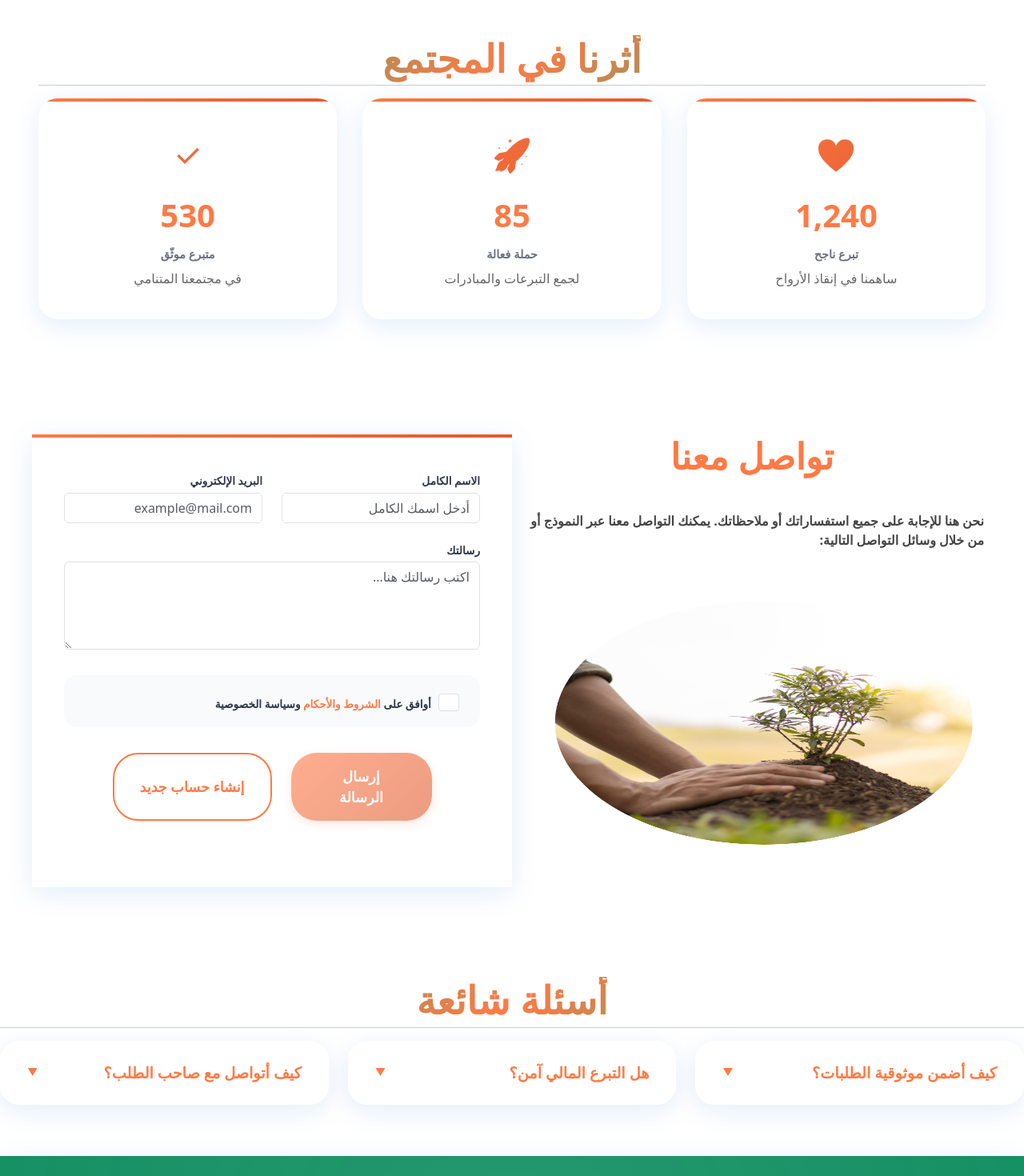
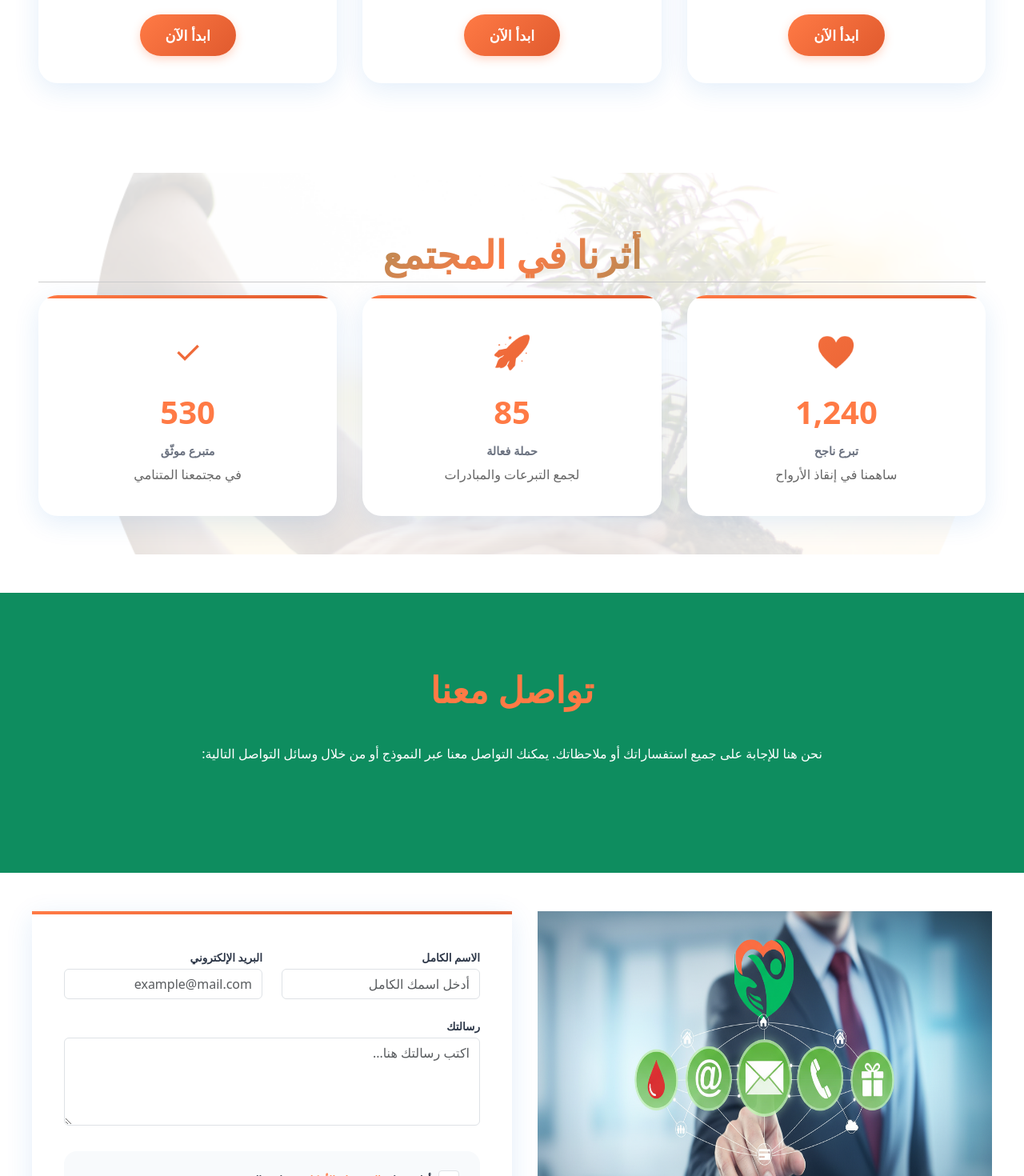
Before and after one commit to ahmedmiske/tabaro, a React (Create React App) app in the folder client/: page / in a window 1280 px wide. Shown: the part 2740-4210 px from the top of the page at 80% size. Built offline with nearby package versions, Linux system fonts and the light colour scheme; no server answers.

Commit message:
توضيح نص فصل خدماتنا وتعديلات الأسئلة الشائعة والعناوين

```diff
--- a/client/src/components/About.css
+++ b/client/src/components/About.css
@@ -1,3 +1,21 @@
+.stats-section {
+  background: url('../images/fundo-about.png') center/cover no-repeat;
+  position: relative;
+  z-index: 1;
+  padding-top: 3rem;
+  padding-bottom: 3rem;
+}
+.stats-section::before {
+  content: '';
+  position: absolute;
+  inset: 0;
+  background: rgba(255,255,255,0.85); /* طبقة شفافة لزيادة وضوح النص */
+  z-index: 2;
+}
+.stats-section > * {
+  position: relative;
+  z-index: 3;
+}
 /* ====== Contact Info List Design ====== */
 .contact-info-list {
   background: #f8fafc;
@@ -86,6 +104,7 @@
   position: relative;
   line-height: 1.2;
   margin-bottom: 1rem !important;
+    color: #ffffff !important; /* تغيير لون نص العناوين الرئيسية إلى الأبيض */
 }
 
 
@@ -138,6 +157,7 @@
   position: relative;
   overflow: hidden;
 }
+
 
 
 .about-hero::before {
@@ -555,11 +575,31 @@
   flex: 1 1 50%;
 
 }
+/*======Separador ==== */
+.separador{
+  width: 100%;
+  height: 350px;
+  background-color: #0E8D5F;
+  display: flex;
+  justify-content: center;
+  align-items: center;
+
+}
+/* ========= تنسيق صورة تواصل معنا ========== */
+.divider{
+   margin:  0rem 0rem 0rem 2rem;
+  height: 100%;
+
+}
+.divider-img{
+  width: 100%;
+  height: 100%;
+}
 .form-description{
   grid-column: 1 / -1;
   font-size: 1rem;
   margin-bottom: 2rem;
-  color: #444;
+  color: #ffffff;
  padding: 10px;
 }
 .contact-info-list{
@@ -709,7 +749,7 @@
 
 .secondary-btn:hover {
   background: var(--primary-orange);
-  color: #fff;
+  color: #ffffff;
   transform: translateY(-3px);
   box-shadow: 0 4px 12px rgba(255, 122, 69, 0.3);
 }
@@ -749,13 +789,13 @@
 
 /* ===== الأسئلة الشائعة ===== */
 .faq-section {
-  margin-bottom: 4rem;
+  margin: 2rem;
 }
 
 .faq-grid {
   display: grid;
-  grid-template-columns: repeat(3, 1fr);
-  gap: 1.5rem;
+  grid-template-columns: repeat(2, 1fr);
+  gap: 2rem;
 }
 
 .faq-item {
--- a/client/src/components/About.js
+++ b/client/src/components/About.js
@@ -183,6 +183,18 @@ function About() {
     {
       question: "كيف أتواصل مع صاحب الطلب؟",
       answer: "من صفحة الطلب، استخدم زر \"تواصل\"—ستجد الهاتف/الواتساب بعد تحقق الصلاحيات."
+    },
+    {
+      question: "هل يمكنني التطوع بدون خبرة سابقة؟",
+      answer: "نعم، نوفر فرص تطوع تناسب جميع المستويات ونقدم التوجيه والدعم اللازم."
+    },
+    {
+      question: "كيف أتابع حالة طلبي أو تبرعي؟",
+      answer: "يمكنك متابعة حالة الطلب أو التبرع من خلال حسابك الشخصي في المنصة وستصلك إشعارات بالتحديثات."
+    },
+    {
+      question: "هل يمكنني اقتراح خدمة أو مبادرة جديدة؟",
+      answer: "بكل سرور! يمكنك إرسال اقتراحك عبر نموذج التواصل وسنقوم بدراسته والرد عليك."
     }
   ];
 
@@ -252,8 +264,13 @@ function About() {
         </header>
 
         {/* الخدمات */}
+        <section className="separador">
+          <div className="separador-content">
+             <h2 className="section-title">خدماتنا</h2>
+          </div>
+        </section>
         <section aria-label="الخدمات المتاحة" className="services-section">
-          <h2 className="section-title">خدماتنا</h2>
+
           <div className="services-grid">
             {serviceCards.map((service, index) => (
               <div key={index} className="service-card reveal" data-animate="up">
@@ -287,21 +304,24 @@ function About() {
             ))}
           </div>
         </section>
-
-        {/* نموذج الاتصال المحسن */}
-
-
-        <section className="contact-form-section" aria-labelledby="form-title">
-          <div className="form-header">
+        <section className="separador">
+          <div className="separador-content">
             <h3 id="form-title" className="form-title">تواصل معنا</h3>
             <p className="form-description">
               نحن هنا للإجابة على جميع استفساراتك أو ملاحظاتك. يمكنك التواصل معنا عبر النموذج أو من خلال وسائل التواصل التالية:
             </p>
+          </div>
+        </section>
+        {/* نموذج الاتصال المحسن */}
+
+        <section className="contact-form-section" aria-labelledby="form-title">
+          <div className="form-header">
+
             <div className="divider" aria-hidden="true">
               <img
-                src={require("../images/fundo-about.png")}
+                src={require("../images/contactanos.png")}
                 alt="تواصل معنا"
-                style={{ width: "100%", display: "block" ,height: "350px"}}
+                className="divider-img"
               />
             </div>
 
@@ -422,8 +442,15 @@ function About() {
 
 
         {/* الأسئلة الشائعة */}
+  <section className="separador">
+          <div className="separador-content">
+          <h2 id="faq-title" className="section-title">أسئلة شائعة</h2>
+            <p className="form-description">
+              تجد هنا إجابات لأكثر الأسئلة شيوعًا حول منصتنا وخدماتنا
+            </p>
+          </div>
+        </section>
         <section className="faq-section" aria-labelledby="faq-title">
-        <h2 id="faq-title" className="section-title">أسئلة شائعة</h2>
           <div className="faq-grid">
             {faqs.map((faq, index) => (
               <details key={index} className="faq-item reveal" data-animate="up">
@@ -442,8 +469,10 @@ function About() {
           <div className="cta-card">
             <h3 className="cta-title">ابدأ رحلتك في العطاء</h3>
             <p className="cta-text">
+
               انضم إلى آلاف المتبرعين والمتطوعين الذين يساهمون في صنع فرق حقيقي في المجتمع
             </p>
+
             <div className="cta-buttons">
               <Link to="/add-user" className="cta-btn primary">
                 سجل الآن مجاناً
```
Also changed, not shown: client/src/images/contactanos.png (added). Lines whose indentation alone changed are shown as unchanged.
